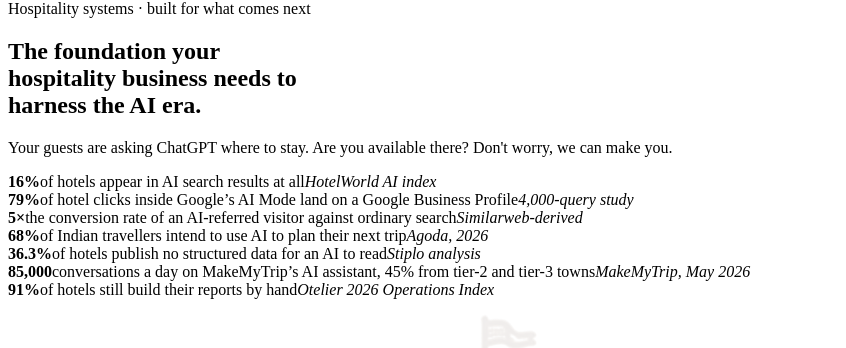
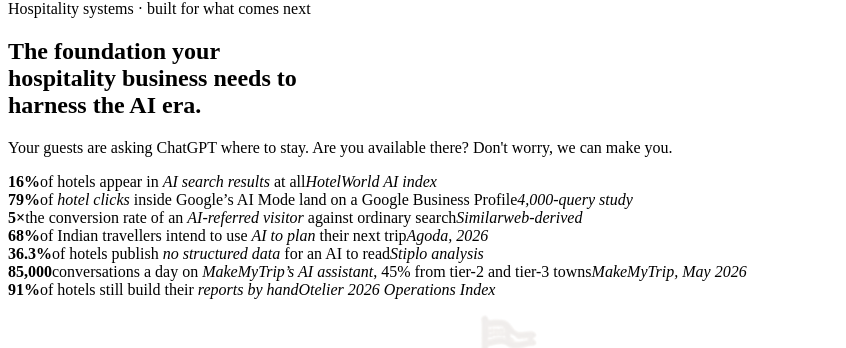
Before and after one commit to Davinder1436/Dridh-landing, a React (Vite) app: page / in a window 1280 px wide. Shown: the part 2018-2366 px from the top of the page, without its empty margins (0-846 px from the left). Built offline with nearby package versions, Linux system fonts and the light colour scheme; the HTML template or start-up script is replaced by a standard one.

Commit message:
Add highlight feature for key phrases in Hero component signals

```diff
--- a/src/components/Hero.tsx
+++ b/src/components/Hero.tsx
@@ -1,23 +1,24 @@
 import EraBackdrop from '../era/EraBackdrop'
 
-type Signal = { n: string; t: string; s: string }
+/* `hl` is the hook inside `t`, shown in copper */
+type Signal = { n: string; t: string; hl: string; s: string }
 
 /* facts grid: 3 rows × 4 columns, read row by row.
    `null` leaves that cell deliberately empty (1,1 · 1,3 · 2,4 · 3,2 · 3,4) */
 const SIGNALS: (Signal | null)[] = [
   null,
-  { n: '16%', t: 'of hotels appear in AI search results at all', s: 'HotelWorld AI index' },
+  { n: '16%', t: 'of hotels appear in AI search results at all', hl: 'AI search results', s: 'HotelWorld AI index' },
   null,
-  { n: '79%', t: 'of hotel clicks inside Google’s AI Mode land on a Google Business Profile', s: '4,000-query study' },
+  { n: '79%', t: 'of hotel clicks inside Google’s AI Mode land on a Google Business Profile', hl: 'hotel clicks', s: '4,000-query study' },
 
-  { n: '5×', t: 'the conversion rate of an AI-referred visitor against ordinary search', s: 'Similarweb-derived' },
-  { n: '68%', t: 'of Indian travellers intend to use AI to plan their next trip', s: 'Agoda, 2026' },
-  { n: '36.3%', t: 'of hotels publish no structured data for an AI to read', s: 'Stiplo analysis' },
+  { n: '5×', t: 'the conversion rate of an AI-referred visitor against ordinary search', hl: 'AI-referred visitor', s: 'Similarweb-derived' },
+  { n: '68%', t: 'of Indian travellers intend to use AI to plan their next trip', hl: 'AI to plan', s: 'Agoda, 2026' },
+  { n: '36.3%', t: 'of hotels publish no structured data for an AI to read', hl: 'no structured data', s: 'Stiplo analysis' },
   null,
 
-  { n: '85,000', t: 'conversations a day on MakeMyTrip’s AI assistant, 45% from tier-2 and tier-3 towns', s: 'MakeMyTrip, May 2026' },
+  { n: '85,000', t: 'conversations a day on MakeMyTrip’s AI assistant, 45% from tier-2 and tier-3 towns', hl: 'MakeMyTrip’s AI assistant', s: 'MakeMyTrip, May 2026' },
   null,
-  { n: '91%', t: 'of hotels still build their reports by hand', s: 'Otelier 2026 Operations Index' },
+  { n: '91%', t: 'of hotels still build their reports by hand', hl: 'reports by hand', s: 'Otelier 2026 Operations Index' },
   null,
 ]
 
@@ -44,7 +45,11 @@
             s ? (
               <div className="signal" key={i}>
                 <b>{s.n}</b>
-                <span>{s.t}</span>
+                <span>
+                  {s.t.split(s.hl)[0]}
+                  <em>{s.hl}</em>
+                  {s.t.split(s.hl).slice(1).join(s.hl)}
+                </span>
                 <i>{s.s}</i>
               </div>
             ) : (
--- a/src/styles.css
+++ b/src/styles.css
@@ -206,6 +206,8 @@
 .hero .signal b { font-size: clamp(28px, 2.6vw, 34px); }
 .hero .signal span { margin-top: 6px; font-size: 13.5px; line-height: 1.45; }
 .hero .signal i { margin-top: 6px; }
+/* the hook phrase in each fact */
+.hero .signal span em { font-style: normal; color: var(--secondary); }
 .signal b {
   display: block; font-family: "Cormorant Garamond", Georgia, serif;
   font-size: 40px; line-height: 1; color: var(--primary); font-weight: 600;
```
